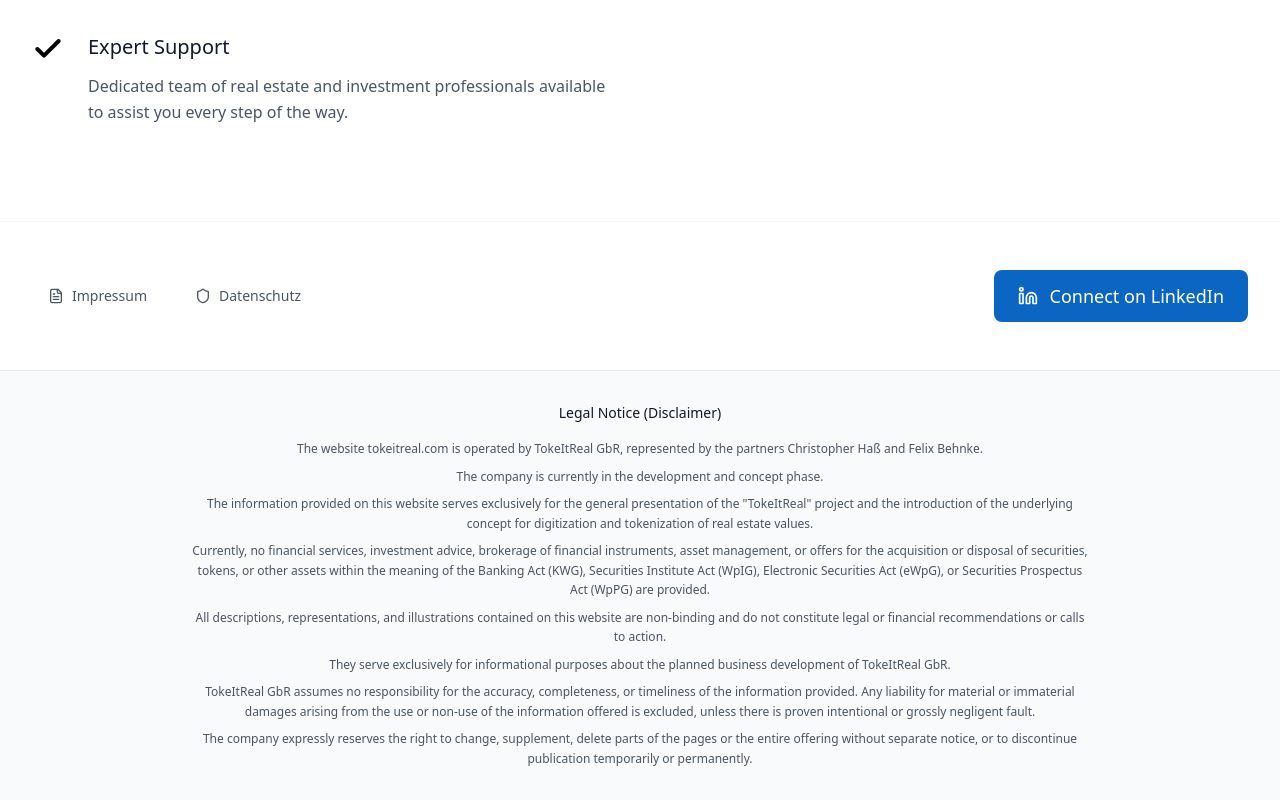
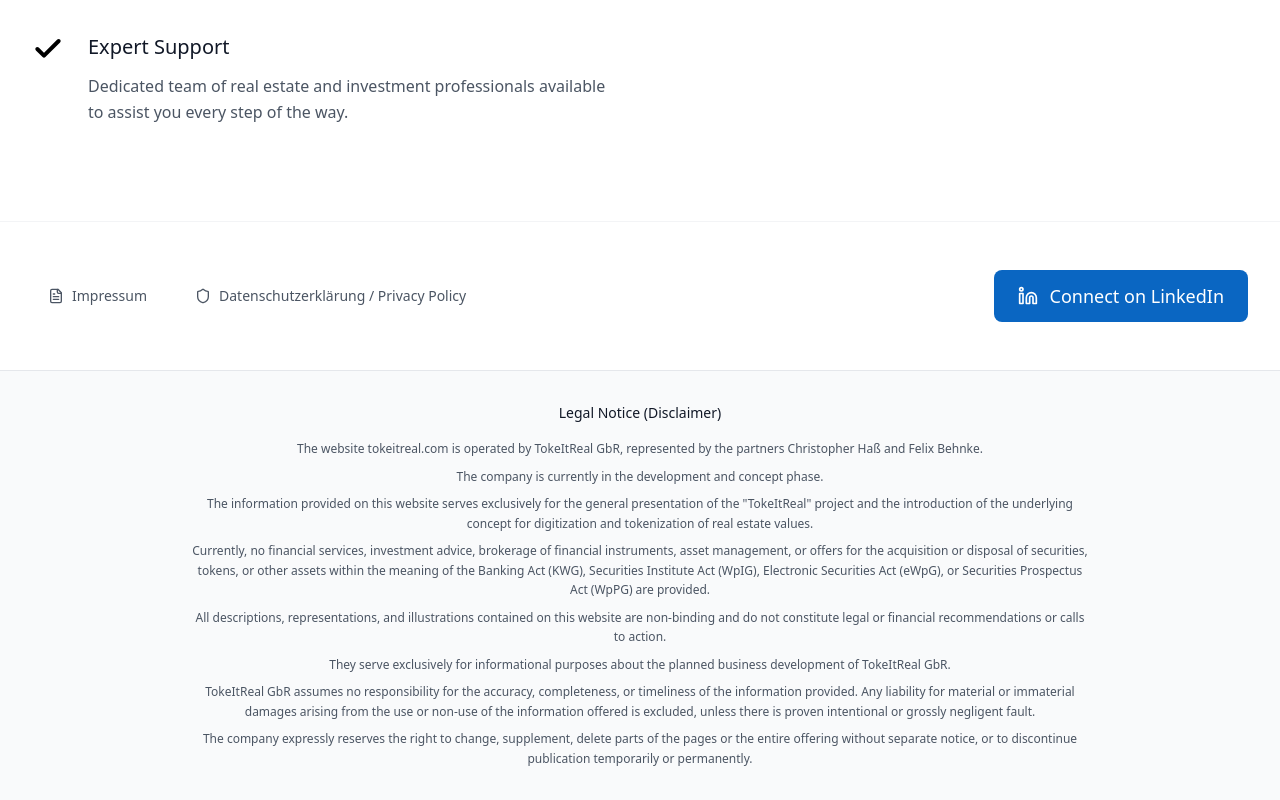
Before and after one commit to christopherhasz/tokeitrealfrontend_prod, a React (Vite) app: page / in a window 1280 px wide. Shown: the part 6534-7334 px from the top of the page. Built offline with nearby package versions, Linux system fonts and the light colour scheme; no server answers.

Commit message:
Updated LinkedInContact.tsx

```diff
--- a/src/components/LinkedInContact.tsx
+++ b/src/components/LinkedInContact.tsx
@@ -23,7 +23,7 @@ export const LinkedInContact: React.FC = () => {
               className="inline-flex items-center gap-2 px-4 py-2 text-gray-600 dark:text-gray-400 hover:text-gray-900 dark:hover:text-white transition-colors duration-300"
             >
               <Shield className="w-4 h-4" />
-              <span className="text-sm">Datenschutz</span>
+              <span className="text-sm">Datenschutzerklärung / Privacy Policy</span>
             </button>
           </div>
 
```
